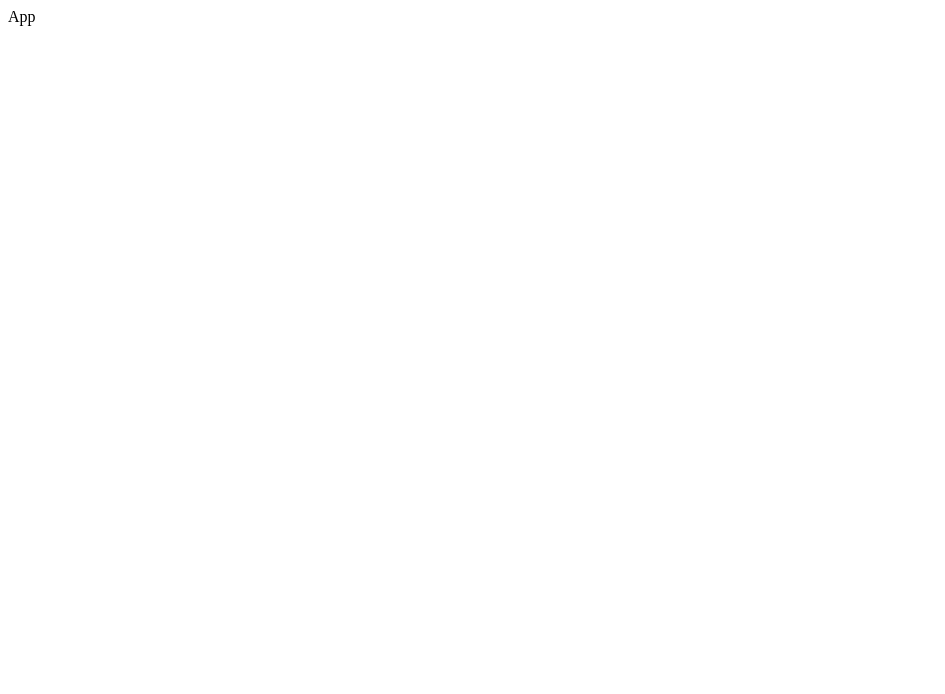
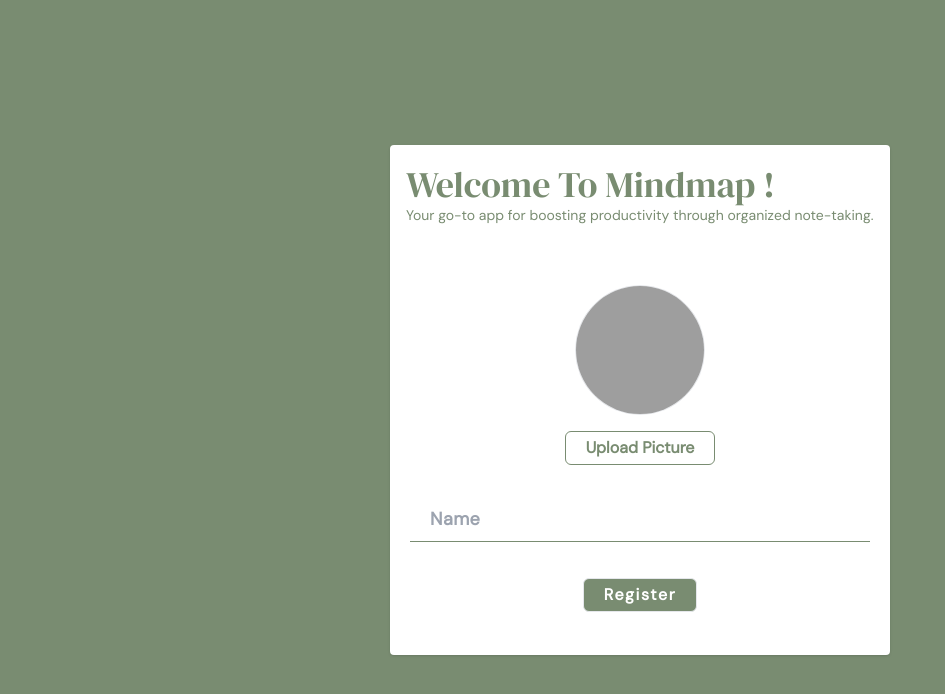
Before and after one commit to sumyat-aung/markdown-supported-notes-app, a React (Vite) app: page / in a window 1280 px wide. Shown: the top 694 px of the page, without its empty margins (0-945 px from the left). Built offline with nearby package versions, Linux system fonts and the light colour scheme; grey boxes are pictures that could not be loaded.

Commit message:
register-page

```diff
--- a/index.html
+++ b/index.html
@@ -3,6 +3,7 @@
   <head>
     <meta charset="UTF-8" />
     <meta name="viewport" content="width=device-width, initial-scale=1.0" />
+    <link rel="stylesheet" href="./src/css/style.css" />
     <title>Notes</title>
   </head>
   <body>
--- a/package.json
+++ b/package.json
@@ -10,12 +10,16 @@
   },
   "dependencies": {
     "react": "^18.2.0",
-    "react-dom": "^18.2.0"
+    "react-dom": "^18.2.0",
+    "react-router-dom": "^6.5.0"
   },
   "devDependencies": {
     "@types/react": "^18.0.26",
     "@types/react-dom": "^18.0.9",
     "@vitejs/plugin-react": "^3.0.0",
+    "autoprefixer": "^10.4.13",
+    "postcss": "^8.4.20",
+    "tailwindcss": "^3.2.4",
     "typescript": "^4.9.3",
     "vite": "^4.0.0"
   }
--- /dev/null
+++ b/postcss.config.cjs
@@ -0,0 +1,6 @@
+module.exports = {
+  plugins: {
+    tailwindcss: {},
+    autoprefixer: {},
+  },
+}
--- a/src/App.tsx
+++ b/src/App.tsx
@@ -1,13 +1,26 @@
-import { useState } from "react";
+import React from "react";
+import { Routes, Route } from "react-router-dom";
 
-function App() {
-  const firstName: string = "App";
+import Home from "./pages/Home";
+import Register from "./pages/Register";
 
+// * FC
+const App: React.FC = () => {
+  ////jsx
   return (
-    <div className="App">
-      <div>{firstName}</div>
-    </div>
+    <>
+      <div className="text-blue-800">
+        <Routes>
+          <Route
+            path={"/"}
+            element={
+              !localStorage.getItem("accountData") ? <Register /> : <Home />
+            }
+          />
+        </Routes>
+      </div>
+    </>
   );
-}
+};
 
 export default App;
--- /dev/null
+++ b/src/context/Context.tsx
@@ -0,0 +1,30 @@
+import { createContext, useState, ReactNode } from "react";
+
+import { userDataObj, Value } from "../types/types";
+
+// Create the context
+export const context = createContext<Value | null>(null);
+
+// * FC
+export const ContextProvider = (props: { children: ReactNode }) => {
+  // accountData state to handle 2 input
+  const [accountData, setAccountData] = useState<userDataObj>({
+    userName: "",
+    imgFile: null,
+  });
+
+  // when user click register button
+  const OnSubmitHandle = () => {
+    if (accountData.userName) {
+      localStorage.setItem("accountData", JSON.stringify(accountData));
+      window.location.reload();
+    }
+  };
+
+  ////jsx
+  return (
+    <context.Provider value={{ accountData, setAccountData, OnSubmitHandle }}>
+      {props.children}
+    </context.Provider>
+  );
+};
--- /dev/null
+++ b/src/css/style.css
@@ -0,0 +1,6 @@
+@import url("https://fonts.googleapis.com/css2?family=DM+Serif+Display&display=swap");
+@import url("https://fonts.googleapis.com/css2?family=DM+Sans&display=swap");
+
+@import "tailwindcss/base";
+@import "tailwindcss/components";
+@import "tailwindcss/utilities";
--- a/src/main.tsx
+++ b/src/main.tsx
@@ -2,9 +2,15 @@ import React from "react";
 import ReactDOM from "react-dom/client";
 
 import App from "./App";
+import { ContextProvider } from "./context/Context";
+import { BrowserRouter } from "react-router-dom";
 
 ReactDOM.createRoot(document.getElementById("root") as HTMLElement).render(
   <React.StrictMode>
-    <App />
+    <BrowserRouter>
+      <ContextProvider>
+        <App />
+      </ContextProvider>
+    </BrowserRouter>
   </React.StrictMode>
 );
--- /dev/null
+++ b/src/pages/Home.tsx
@@ -0,0 +1,7 @@
+import React from "react";
+
+const Home: React.FC = () => {
+  return <div>Home</div>;
+};
+
+export default Home;
--- /dev/null
+++ b/src/pages/Register.tsx
@@ -0,0 +1,91 @@
+import React, { useContext } from "react";
+
+import { context } from "../context/Context";
+import { Value } from "../types/types";
+
+// * FC
+const Register: React.FC = () => {
+  const { accountData, setAccountData, OnSubmitHandle } = useContext(
+    context
+  ) as Value;
+
+  ////jsx
+  return (
+    <>
+      <div className="w-[100vw] h-[100vh] bg-green flex justify-center items-center">
+        <div className="bg-white rounded flex shadow items-center flex-col w-[350px] sm:w-[500px] ">
+          <div className="text-green text-2xl sm:text-4xl py-5 w-full px-4 flex flex-col justify-center font-DM">
+            Welcome To Mindmap !
+            <h4 className="text-green  text-sm font-DM_sans">
+              Your go-to app for boosting productivity through organized
+              note-taking.
+            </h4>
+          </div>
+
+          <div className="w-full h-[410px] py-10 px-5">
+            <div className="w-full flex flex-col justify-center items-center">
+              {accountData.imgFile ? (
+                <img
+                  src={URL.createObjectURL(accountData.imgFile)}
+                  alt="User photo"
+                  className="w-[130px] h-[130px] rounded-full object-cover border text-green"
+                />
+              ) : (
+                <img
+                  src="https://i.pinimg.com/474x/f1/da/a7/f1daa70c9e3343cebd66ac2342d5be3f.jpg"
+                  alt="User photo"
+                  className="w-[130px] h-[130px] rounded-full object-cover border text-green"
+                />
+              )}
+              <label
+                htmlFor="files"
+                className=" font-bold mt-4 py-1 cursor-default sm:cursor-pointer text-green border-green border px-5 text-center hover:bg-[#798c7131] rounded-md font-DM_sans"
+              >
+                Upload Picture
+              </label>
+              <input
+                type="file"
+                name="imgFile"
+                onChange={(e: React.ChangeEvent<HTMLInputElement>) =>
+                  setAccountData((prev) => {
+                    return {
+                      ...prev,
+                      [e.target.name]: e.target.files?.[0],
+                    };
+                  })
+                }
+                className="hidden"
+                id="files"
+              />
+            </div>
+            <input
+              type="text"
+              className="focus:outline-none w-full  px-5 py-2 font-sans text-lg  border-green border-b mt-8 focus:border-b-2 font-DM_sans font-semibold text-green  tracking-wide"
+              onChange={(e: React.ChangeEvent<HTMLInputElement>) =>
+                setAccountData((prev) => {
+                  return {
+                    ...prev,
+                    [e.target.name]: e.target.value,
+                  };
+                })
+              }
+              name="userName"
+              placeholder="Name"
+            />
+            <div className="w-full flex justify-center mt-5">
+              <button
+                type="button"
+                className="font-bold  mt-4 py-1 bg-green cursor-default sm:cursor-pointer text-white tracking-widest border px-5 text-center hover:bg-[#728669d5] rounded-md font-DM_sans"
+                onClick={OnSubmitHandle}
+              >
+                Register
+              </button>
+            </div>
+          </div>
+        </div>
+      </div>
+    </>
+  );
+};
+
+export default Register;
--- /dev/null
+++ b/src/types/types.ts
@@ -0,0 +1,12 @@
+// userData type
+export type userDataObj = {
+    userName: string;
+    imgFile: File | null;
+}
+
+// context value type
+export type Value = {
+    accountData: userDataObj;
+    setAccountData: React.Dispatch<React.SetStateAction<userDataObj>>;
+    OnSubmitHandle: () => void;
+};
--- /dev/null
+++ b/tailwind.config.cjs
@@ -0,0 +1,18 @@
+// @type {import('tailwindcss').Config}
+
+module.exports = {
+  content: ["./index.html", "./src/**/*.{js,ts,jsx,tsx}"],
+  theme: {
+    extend: {
+      colors: {
+        green: "#798C71",
+      },
+    },
+
+    fontFamily: {
+      DM: ["'DM Serif Display'", "serif"],
+      DM_sans: ["'DM Sans'", "sans-serif"],
+    },
+  },
+  plugins: [],
+};
```
Also changed, not shown: vite.config.ts.timestamp-1671539972907.mjs (added, +10 -0 lines), 1 other file (tests, documents, lock files or other folders).
